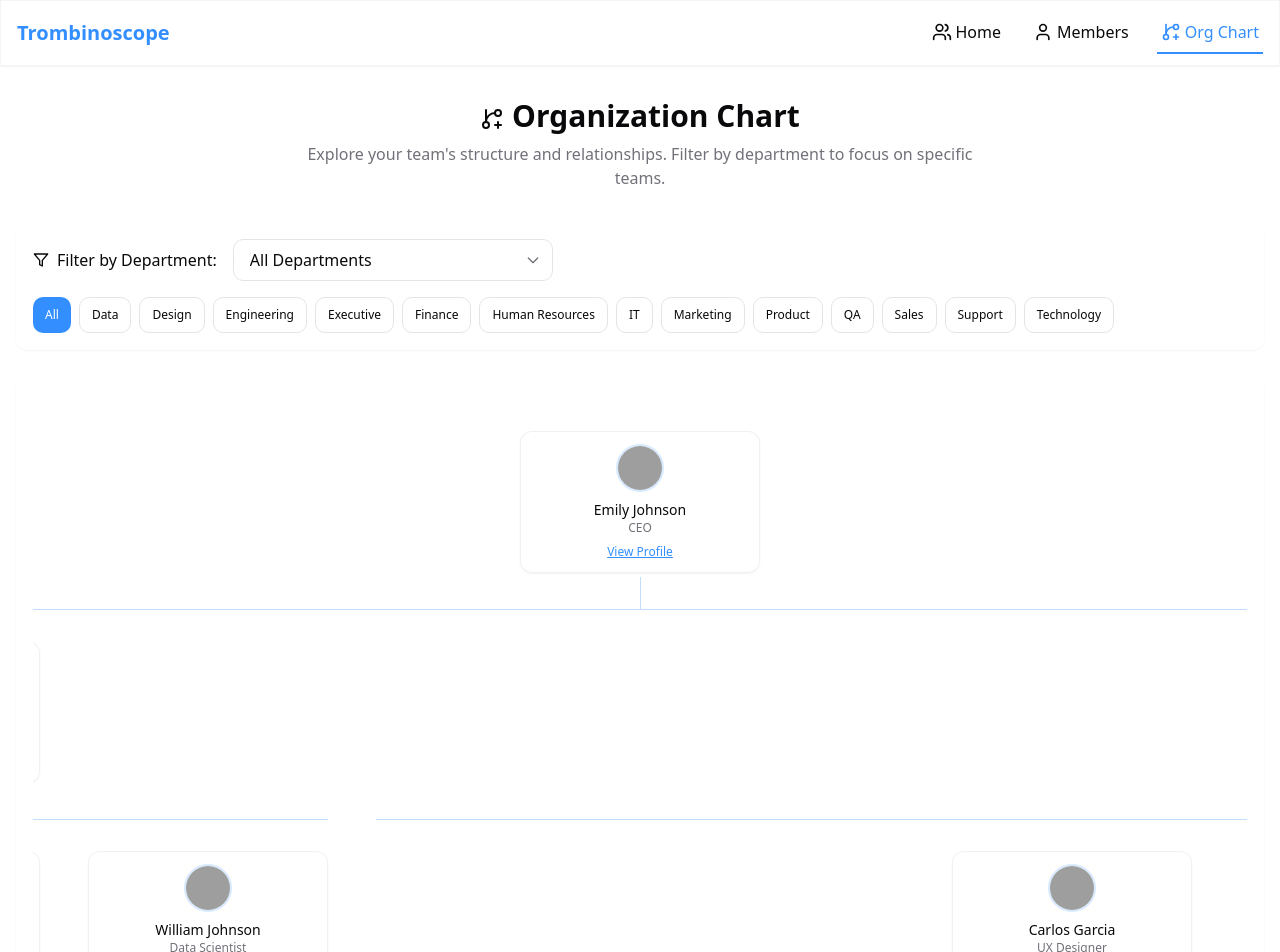
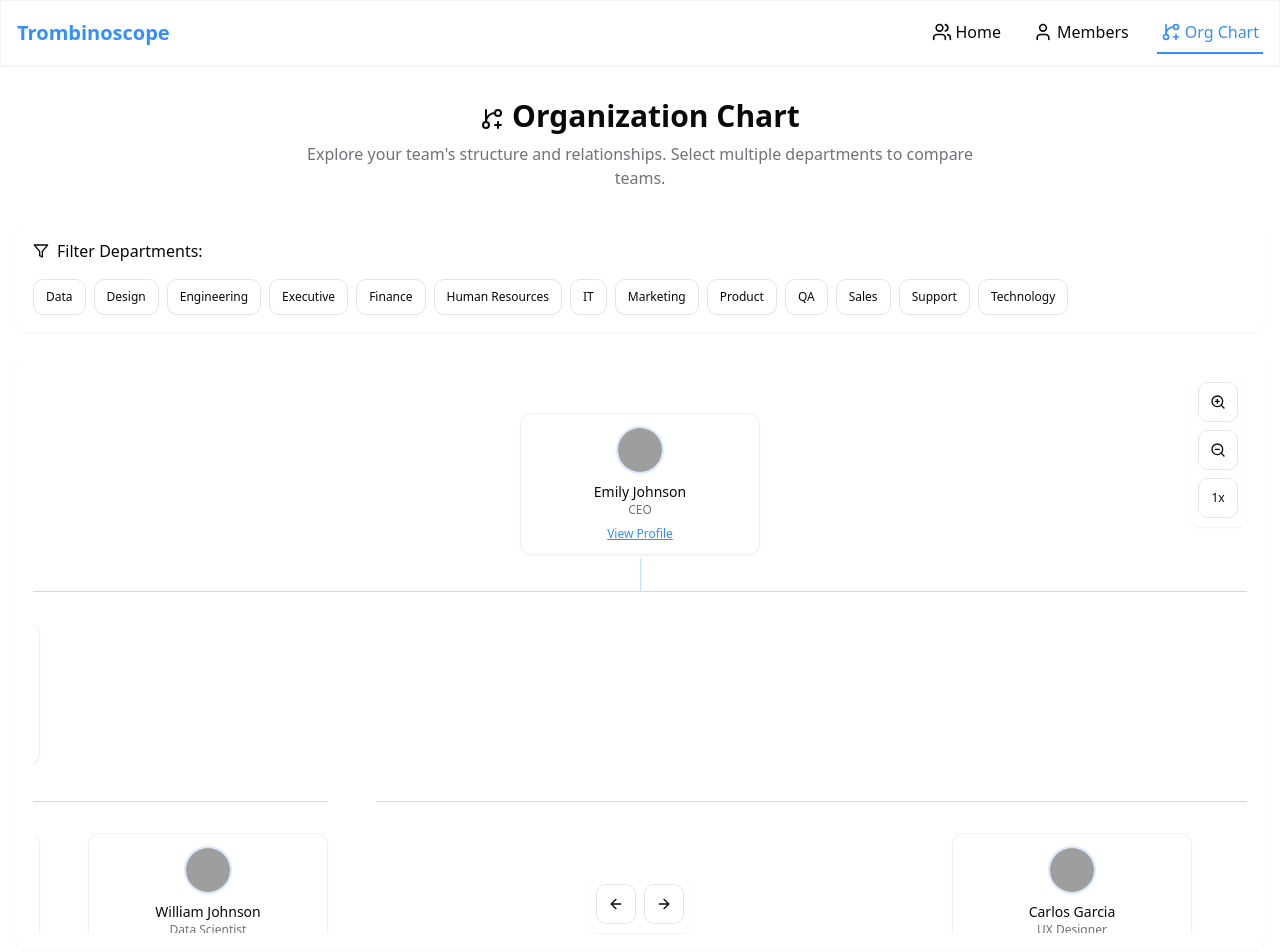
Before and after one commit to Christopher973/trombinoscope-28, a React (Vite) app: page /org-chart in a window 1280 px wide. Shown: the top 952 px of the page. Built offline with nearby package versions, Linux system fonts and the light colour scheme; grey boxes are pictures that could not be loaded.

Commit message:
Enable multi-department selection
Allows multiple department selection in the org chart filter and improves the UI for better user experience with large teams.

```diff
--- a/src/components/ui/OrgChart.tsx
+++ b/src/components/ui/OrgChart.tsx
@@ -10,7 +10,8 @@ interface OrgChartNodeProps {
 }
 
 interface OrgChartProps {
-  selectedDepartment?: string;
+  selectedDepartments: string[];
+  zoomLevel: number;
 }
 
 const OrgChartNode: React.FC<OrgChartNodeProps> = ({ node, isRoot = false }) => {
@@ -43,37 +44,37 @@ const OrgChartNode: React.FC<OrgChartNodeProps> = ({ node, isRoot = false }) =>
   );
 };
 
-const OrgChart: React.FC<OrgChartProps> = ({ selectedDepartment = '' }) => {
+const OrgChart: React.FC<OrgChartProps> = ({ selectedDepartments = [], zoomLevel = 1 }) => {
   const { teamMembers } = useTeam();
   const containerRef = useRef<HTMLDivElement>(null);
 
-  // Filter team members by department if a department is selected
+  // Filter team members by departments if departments are selected
   const filteredTeamMembers = useMemo(() => {
-    if (!selectedDepartment) return teamMembers;
-    return teamMembers.filter(member => member.department === selectedDepartment);
-  }, [teamMembers, selectedDepartment]);
+    if (selectedDepartments.length === 0) return teamMembers;
+    return teamMembers.filter(member => selectedDepartments.includes(member.department));
+  }, [teamMembers, selectedDepartments]);
 
   // Build hierarchy from filtered members
   const filteredHierarchy = useMemo(() => {
-    if (!selectedDepartment) {
+    if (selectedDepartments.length === 0) {
       // If no department filter, use the standard team hierarchy
       return getTeamHierarchy(teamMembers);
     }
 
-    // Find the highest-level members of the selected department
+    // Find the highest-level members of the selected departments
     const departmentMembers = filteredTeamMembers;
 
     // Find members whose managers are not in the filtered set
     // These will be our "roots" for the filtered hierarchy
     const rootMembers = departmentMembers.filter(member => {
       if (!member.managerId) return true;
-      const managerInDepartment = departmentMembers.some(m => m.id === member.managerId);
-      return !managerInDepartment;
+      const managerInFilteredSet = departmentMembers.some(m => m.id === member.managerId);
+      return !managerInFilteredSet;
     });
 
     // Build trees for each root member
     return rootMembers.map(rootMember => buildMemberTree(rootMember, departmentMembers));
-  }, [filteredTeamMembers, selectedDepartment, teamMembers]);
+  }, [filteredTeamMembers, selectedDepartments, teamMembers]);
 
   // Helper function to build a tree for a member
   function buildMemberTree(member: TeamMember, members: TeamMember[]) {
@@ -94,9 +95,10 @@ const OrgChart: React.FC<OrgChartProps> = ({ selectedDepartment = '' }) => {
     }));
   }
 
-  // When the chart renders, center it horizontally
+  // When the chart renders or zoom changes, ensure the container is set up properly
   useEffect(() => {
     if (containerRef.current) {
+      // Center the chart horizontally
       const containerWidth = containerRef.current.scrollWidth;
       const viewportWidth = containerRef.current.clientWidth;
 
@@ -105,13 +107,13 @@ const OrgChart: React.FC<OrgChartProps> = ({ selectedDepartment = '' }) => {
         containerRef.current.scrollLeft = scrollTo;
       }
     }
-  }, [filteredHierarchy]);
+  }, [filteredHierarchy, zoomLevel]);
 
   if (filteredHierarchy.length === 0) {
     return (
       <div className="text-center py-10">
-        {selectedDepartment
-          ? `No team members found in the ${selectedDepartment} department.`
+        {selectedDepartments.length > 0
+          ? `No team members found in the selected department(s).`
           : 'Loading organization chart...'}
       </div>
     );
@@ -120,10 +122,19 @@ const OrgChart: React.FC<OrgChartProps> = ({ selectedDepartment = '' }) => {
   return (
     <div
       ref={containerRef}
-      className="w-full overflow-x-auto pb-12"
-      style={{ minHeight: '500px' }}
+      className="org-chart-container w-full overflow-x-auto overflow-y-auto pb-12 relative"
+      style={{
+        minHeight: '500px',
+        maxHeight: '70vh'
+      }}
     >
-      <div className="pt-10 pb-20 min-w-max">
+      <div
+        className="pt-10 pb-20 min-w-max transition-transform duration-300"
+        style={{
+          transform: `scale(${zoomLevel})`,
+          transformOrigin: 'top center'
+        }}
+      >
         {filteredHierarchy.map((rootNode, index) => (
           <div key={rootNode.id || index} className="mb-16 last:mb-0">
             <OrgChartNode node={rootNode} isRoot />
--- a/src/pages/OrgChartView.tsx
+++ b/src/pages/OrgChartView.tsx
@@ -2,15 +2,40 @@
 import React, { useState, useEffect } from 'react';
 import { useTeam } from '@/context/TeamContext';
 import OrgChart from '@/components/ui/OrgChart';
-import { GitBranchPlus, Filter } from 'lucide-react';
+import { GitBranchPlus, Filter, ZoomIn, ZoomOut, X, ArrowLeft, ArrowRight } from 'lucide-react';
 import { Button } from '@/components/ui/button';
+import { cn } from '@/lib/utils';
 
 const OrgChartView: React.FC = () => {
   const { teamMembers } = useTeam();
-  const [selectedDepartment, setSelectedDepartment] = useState<string>('');
+  const [selectedDepartments, setSelectedDepartments] = useState<string[]>([]);
+  const [zoomLevel, setZoomLevel] = useState<number>(1);
+  const [showControls, setShowControls] = useState<boolean>(true);
 
   // Get unique departments for filter
   const departments = [...new Set(teamMembers.map(member => member.department))].sort();
+
+  // Handle department selection/deselection
+  const toggleDepartment = (department: string) => {
+    if (selectedDepartments.includes(department)) {
+      setSelectedDepartments(prev => prev.filter(d => d !== department));
+    } else {
+      setSelectedDepartments(prev => [...prev, department]);
+    }
+  };
+
+  // Clear all selected departments
+  const clearSelections = () => {
+    setSelectedDepartments([]);
+  };
+
+  // Adjust zoom level
+  const adjustZoom = (increment: number) => {
+    setZoomLevel(prev => {
+      const newZoom = prev + increment;
+      return Math.min(Math.max(newZoom, 0.5), 2); // Limit zoom between 0.5x and 2x
+    });
+  };
 
   return (
     <div className="page-container">
@@ -20,54 +45,37 @@ const OrgChartView: React.FC = () => {
           Organization Chart
         </h1>
         <p className="text-muted-foreground max-w-2xl mx-auto animate-fade-up">
-          Explore your team's structure and relationships. Filter by department to focus on specific teams.
+          Explore your team's structure and relationships. Select multiple departments to compare teams.
         </p>
       </div>
 
       <div className="mb-6 glassmorphism rounded-xl p-4 animate-fade-up">
-        <div className="flex flex-col sm:flex-row items-center gap-4">
+        <div className="flex flex-col sm:flex-row items-center justify-between gap-4 mb-4">
           <div className="font-medium flex items-center">
             <Filter className="h-4 w-4 mr-2" />
-            <span>Filter by Department:</span>
+            <span>Filter Departments:</span>
           </div>
 
-          <div className="relative flex-1 sm:max-w-xs">
-            <select
-              value={selectedDepartment}
-              onChange={(e) => setSelectedDepartment(e.target.value)}
-              className="w-full appearance-none px-4 py-2 border border-border rounded-md focus:outline-none focus:ring-1 focus:ring-primary bg-white"
+          {selectedDepartments.length > 0 && (
+            <Button
+              variant="ghost"
+              size="sm"
+              onClick={clearSelections}
+              className="text-xs flex items-center gap-1"
             >
-              <option value="">All Departments</option>
-              {departments.map(department => (
-                <option key={department} value={department}>
-                  {department}
-                </option>
-              ))}
-            </select>
-            <div className="absolute right-3 top-1/2 transform -translate-y-1/2 pointer-events-none">
-              <svg className="h-4 w-4 text-muted-foreground" fill="none" stroke="currentColor" viewBox="0 0 24 24">
-                <path strokeLinecap="round" strokeLinejoin="round" strokeWidth="2" d="M19 9l-7 7-7-7" />
-              </svg>
-            </div>
-          </div>
+              <X className="h-3 w-3" />
+              Clear All
+            </Button>
+          )}
         </div>
 
-        <div className="mt-4 flex flex-wrap gap-2">
-          <Button
-            variant={selectedDepartment === "" ? "default" : "outline"}
-            size="sm"
-            onClick={() => setSelectedDepartment("")}
-            className="text-xs"
-          >
-            All
-          </Button>
-
+        <div className="flex flex-wrap gap-2">
           {departments.map(department => (
             <Button
               key={department}
-              variant={selectedDepartment === department ? "default" : "outline"}
+              variant={selectedDepartments.includes(department) ? "default" : "outline"}
               size="sm"
-              onClick={() => setSelectedDepartment(department)}
+              onClick={() => toggleDepartment(department)}
               className="text-xs"
             >
               {department}
@@ -76,8 +84,72 @@ const OrgChartView: React.FC = () => {
         </div>
       </div>
 
-      <div className="glassmorphism rounded-xl p-4 overflow-hidden animate-scale-in">
-        <OrgChart selectedDepartment={selectedDepartment} />
+      <div className="relative glassmorphism rounded-xl p-4 overflow-hidden animate-scale-in">
+        {/* Chart controls */}
+        <div className={cn(
+          "absolute right-4 top-4 z-10 flex flex-col gap-2 glassmorphism p-2 rounded-lg transition-opacity duration-300",
+          showControls ? "opacity-100" : "opacity-40"
+        )}
+        onMouseEnter={() => setShowControls(true)}
+        onMouseLeave={() => setShowControls(false)}
+        >
+          <Button
+            variant="outline"
+            size="icon"
+            onClick={() => adjustZoom(0.1)}
+            title="Zoom In"
+          >
+            <ZoomIn className="h-4 w-4" />
+          </Button>
+          <Button
+            variant="outline"
+            size="icon"
+            onClick={() => adjustZoom(-0.1)}
+            title="Zoom Out"
+          >
+            <ZoomOut className="h-4 w-4" />
+          </Button>
+          <Button
+            variant="outline"
+            size="icon"
+            onClick={() => setZoomLevel(1)}
+            title="Reset Zoom"
+            className="text-xs"
+          >
+            1x
+          </Button>
+        </div>
+
+        <div className="absolute bottom-4 left-1/2 transform -translate-x-1/2 z-10 flex items-center gap-2 glassmorphism p-2 rounded-lg">
+          <Button
+            variant="outline"
+            size="icon"
+            title="Scroll Left"
+            onClick={() => {
+              if (document.querySelector('.org-chart-container')) {
+                const container = document.querySelector('.org-chart-container') as HTMLElement;
+                container.scrollBy({ left: -300, behavior: 'smooth' });
+              }
+            }}
+          >
+            <ArrowLeft className="h-4 w-4" />
+          </Button>
+          <Button
+            variant="outline"
+            size="icon"
+            title="Scroll Right"
+            onClick={() => {
+              if (document.querySelector('.org-chart-container')) {
+                const container = document.querySelector('.org-chart-container') as HTMLElement;
+                container.scrollBy({ left: 300, behavior: 'smooth' });
+              }
+            }}
+          >
+            <ArrowRight className="h-4 w-4" />
+          </Button>
+        </div>
+
+        <OrgChart selectedDepartments={selectedDepartments} zoomLevel={zoomLevel} />
       </div>
     </div>
   );
```
